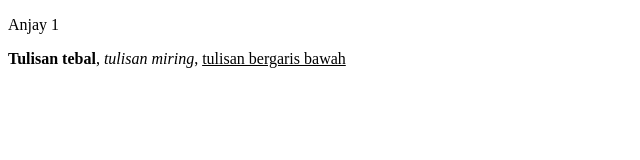
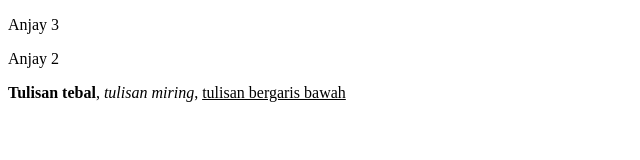
Before and after one commit to arafasaka/test1, a plain HTML site: page index.html in a window 1280 px wide. Shown: the whole page, without its empty margins (0-640 px from the left). Drawn offline with Linux system fonts and the light colour scheme.

Commit message:
merubah anjay

```diff
--- a/index.html
+++ b/index.html
@@ -4,7 +4,8 @@
         <title>Selamat Datang di CERC</title>
     </head>
     <body>
-        <p>Anjay 1</p>
+        <p>Anjay 3</p>
+        <p>Anjay 2</p>
         <p><b>Tulisan tebal</b>, <i>tulisan miring</i>, <u>tulisan bergaris bawah</u></p>
     </body>
 </html>
```
